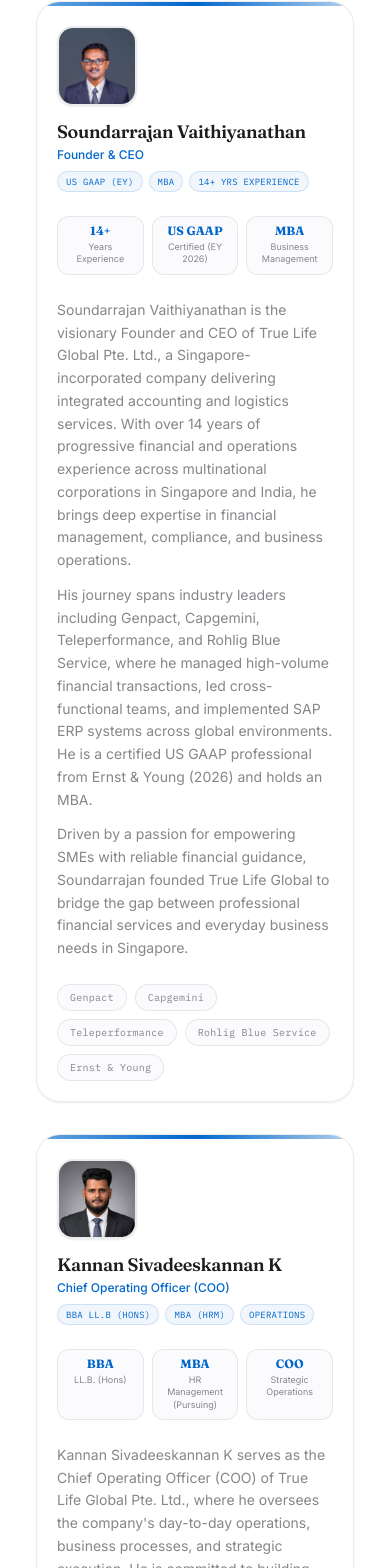
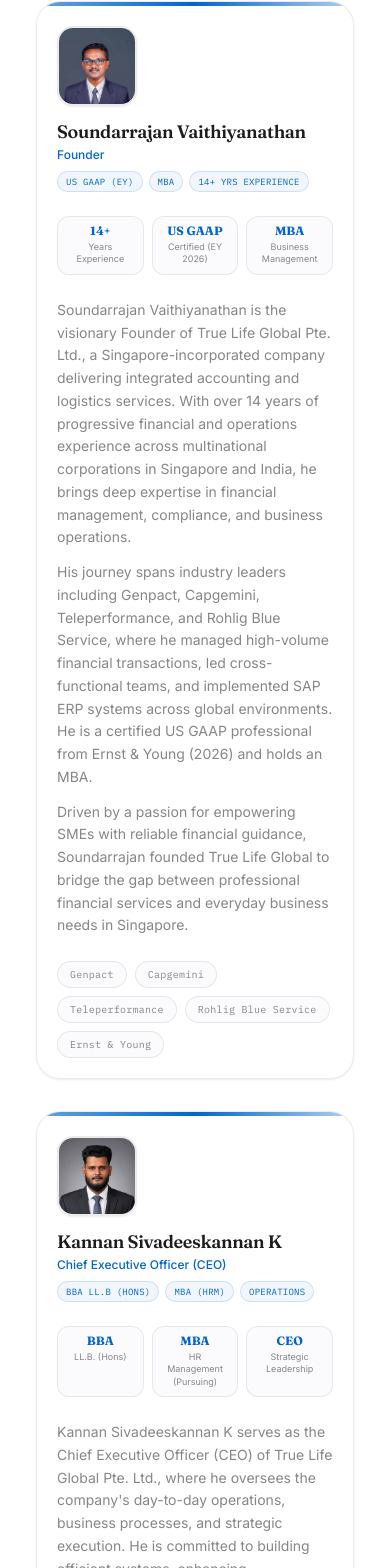
Before and after one commit to truelifeglobalpte/True-Life-Global, a Next.js app: page /about in a window 390 px wide. Shown: the part 2120-3688 px from the top of the page. Built offline with nearby package versions, Linux system fonts and the light colour scheme.

Commit message:
Update leadership roles, fix mobile video layout, and lighten hero overlay

```diff
--- a/src/components/Director.tsx
+++ b/src/components/Director.tsx
@@ -7,11 +7,11 @@ import Image from "next/image";
 const LEADERS = [
   {
     name: "Soundarrajan Vaithiyanathan",
-    role: "Founder & CEO",
+    role: "Founder",
     image: "/founder-ceo.jpg",
     imagePosition: "object-[center_25%]",
     bio: [
-      "Soundarrajan Vaithiyanathan is the visionary Founder and CEO of True Life Global Pte. Ltd., a Singapore-incorporated company delivering integrated accounting and logistics services. With over 14 years of progressive financial and operations experience across multinational corporations in Singapore and India, he brings deep expertise in financial management, compliance, and business operations.",
+      "Soundarrajan Vaithiyanathan is the visionary Founder of True Life Global Pte. Ltd., a Singapore-incorporated company delivering integrated accounting and logistics services. With over 14 years of progressive financial and operations experience across multinational corporations in Singapore and India, he brings deep expertise in financial management, compliance, and business operations.",
       "His journey spans industry leaders including Genpact, Capgemini, Teleperformance, and Rohlig Blue Service, where he managed high-volume financial transactions, led cross-functional teams, and implemented SAP ERP systems across global environments. He is a certified US GAAP professional from Ernst & Young (2026) and holds an MBA.",
       "Driven by a passion for empowering SMEs with reliable financial guidance, Soundarrajan founded True Life Global to bridge the gap between professional financial services and everyday business needs in Singapore.",
     ],
@@ -25,20 +25,20 @@ const LEADERS = [
   },
   {
     name: "Kannan Sivadeeskannan K",
-    role: "Chief Operating Officer (COO)",
+    role: "Chief Executive Officer (CEO)",
     image: "/coo.jpg",
     imagePosition: "object-[center_10%]",
     bio: [
-      "Kannan Sivadeeskannan K serves as the Chief Operating Officer (COO) of True Life Global Pte. Ltd., where he oversees the company's day-to-day operations, business processes, and strategic execution. He is committed to building efficient systems, enhancing organizational performance, and driving sustainable business growth.",
+      "Kannan Sivadeeskannan K serves as the Chief Executive Officer (CEO) of True Life Global Pte. Ltd., where he oversees the company's day-to-day operations, business processes, and strategic execution. He is committed to building efficient systems, enhancing organizational performance, and driving sustainable business growth.",
       "Kannan holds a B.B.A., LL.B. (Hons) from Bharath Institute of Higher Education and Research, Chennai, providing him with a strong foundation in business management, corporate governance, and legal compliance. He is also pursuing an MBA in Human Resource Management at Alagappa University.",
-      "As COO, he works closely with the executive leadership team to optimize operations, ensure regulatory compliance, enhance client satisfaction, and support the long-term vision of True Life Global Pte. Ltd.",
+      "As CEO, he works closely with the executive leadership team to optimize operations, ensure regulatory compliance, enhance client satisfaction, and support the long-term vision of True Life Global Pte. Ltd.",
     ],
     badges: ["BBA LL.B (Hons)", "MBA (HRM)", "Operations"],
     tags: ["Business Management", "Corporate Governance", "Legal Compliance", "HR Management"],
     stats: [
       { stat: "BBA", label: "LL.B. (Hons)" },
       { stat: "MBA", label: "HR Management (Pursuing)" },
-      { stat: "COO", label: "Strategic Operations" },
+      { stat: "CEO", label: "Strategic Leadership" },
     ],
   },
 ];
--- a/src/components/Hero.tsx
+++ b/src/components/Hero.tsx
@@ -77,16 +77,16 @@ export default function Hero() {
             muted
             loop
             playsInline
-            className={`absolute top-1/2 left-1/2 min-w-[100vw] min-h-[100vh] sm:min-w-[100vh] sm:min-h-[100vw] object-cover transition-opacity duration-1000 ease-in-out ${
-              idx === activeSlide ? "opacity-75" : "opacity-0"
+            className={`absolute top-1/2 left-1/2 w-[100vh] h-[100vw] object-cover transition-opacity duration-1000 ease-in-out ${
+              idx === activeSlide ? "opacity-100" : "opacity-0"
             }`}
             style={{
               transform: "translate(-50%, -50%) rotate(-90deg)",
             }}
           />
         ))}
-        {/* Deep, premium dark overlay to ensure readability on mobile and desktop */}
-        <div className="absolute inset-0 bg-gradient-to-b sm:bg-gradient-to-r from-black/90 via-black/75 to-black/40 z-10" />
+        {/* Lighter gradient overlay to ensure readability while keeping video bright */}
+        <div className="absolute inset-0 bg-gradient-to-b sm:bg-gradient-to-r from-black/80 via-black/40 to-black/10 z-10" />
       </div>
 
       {/* Hero Content */}
```
